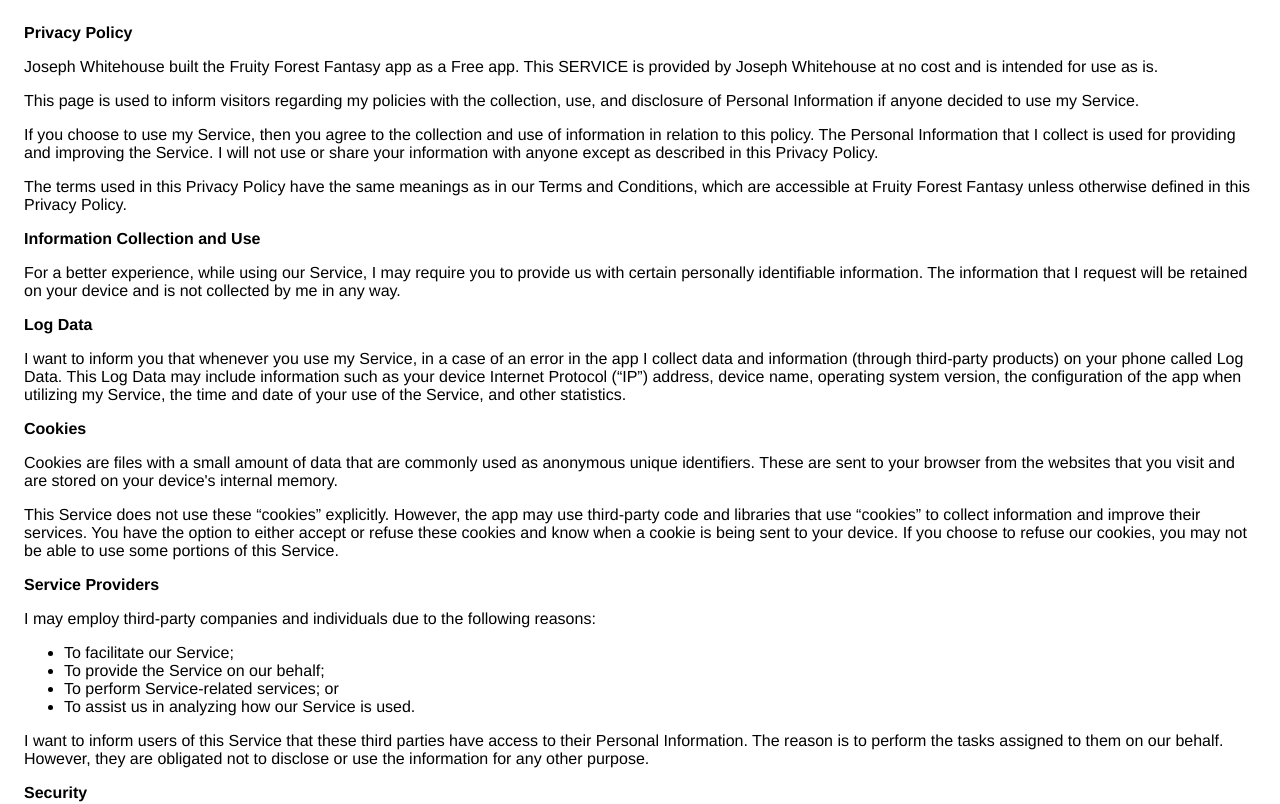
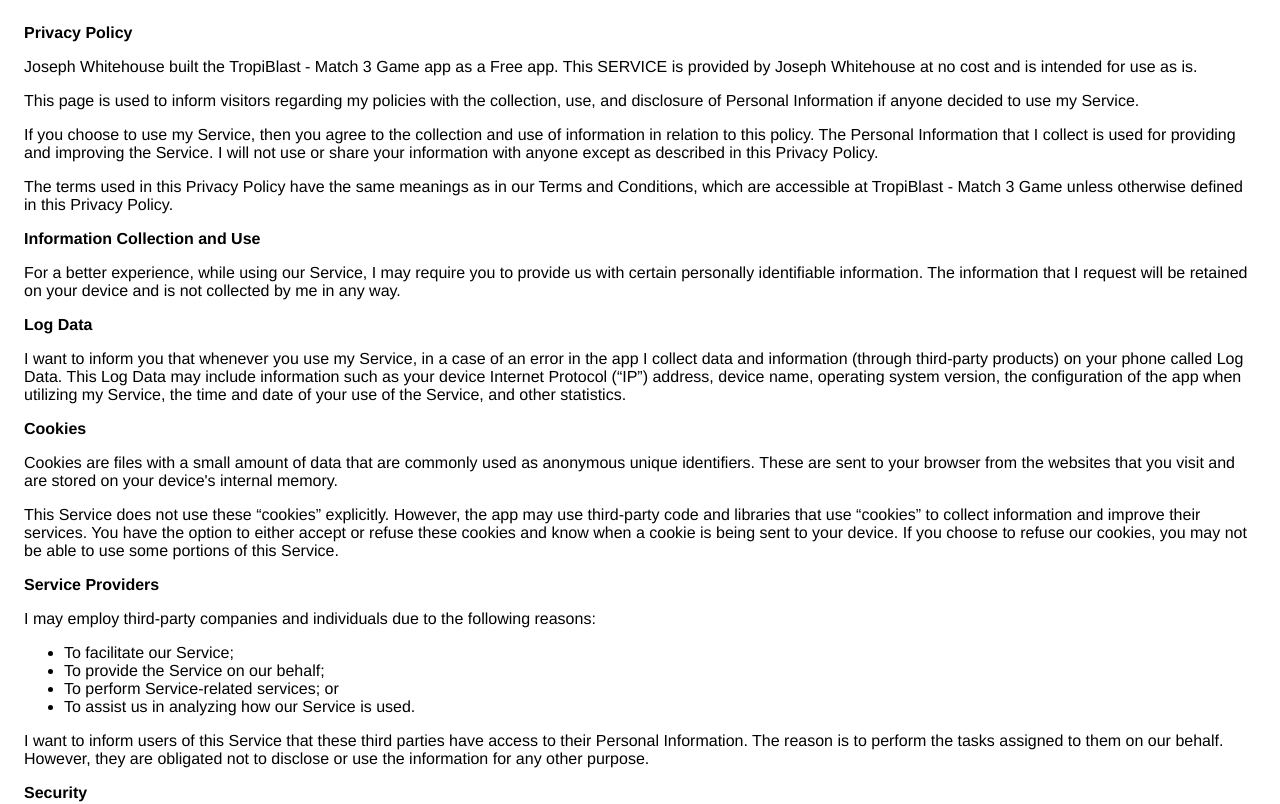
Before and after one commit to j05ephw/game-policy, a plain HTML site: page index.html in a window 1280 px wide. Shown: the top 804 px of the page. Drawn offline with Linux system fonts and the light colour scheme.

Commit message:
Update index.html

```diff
--- a/index.html
+++ b/index.html
@@ -8,7 +8,7 @@
     </head>
     <body>
     <strong>Privacy Policy</strong> <p>
-                  Joseph Whitehouse built the Fruity Forest Fantasy app as
+                  Joseph Whitehouse built the TropiBlast - Match 3 Game app as
                   a Free app. This SERVICE is provided by
                   Joseph Whitehouse at no cost and is intended for use as
                   is.
@@ -25,7 +25,7 @@
                 </p> <p>
                   The terms used in this Privacy Policy have the same meanings
                   as in our Terms and Conditions, which are accessible at
-                  Fruity Forest Fantasy unless otherwise defined in this Privacy Policy.
+                  TropiBlast - Match 3 Game unless otherwise defined in this Privacy Policy.
                 </p> <p><strong>Information Collection and Use</strong></p> <p>
                   For a better experience, while using our Service, I
                   may require you to provide us with certain personally
```
